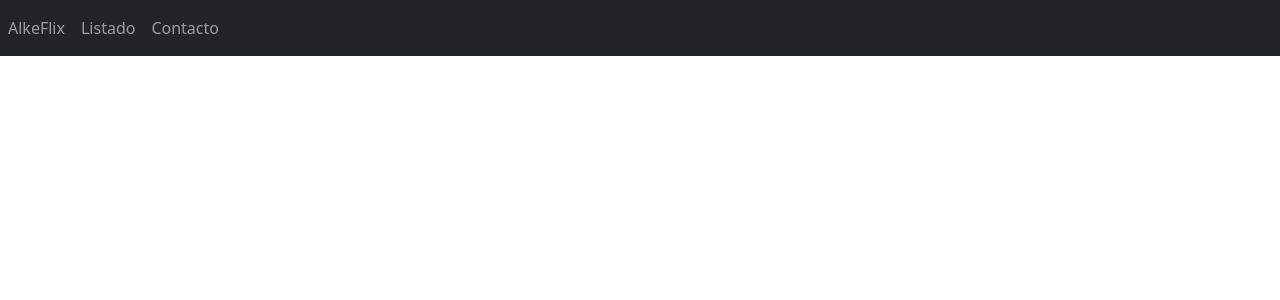
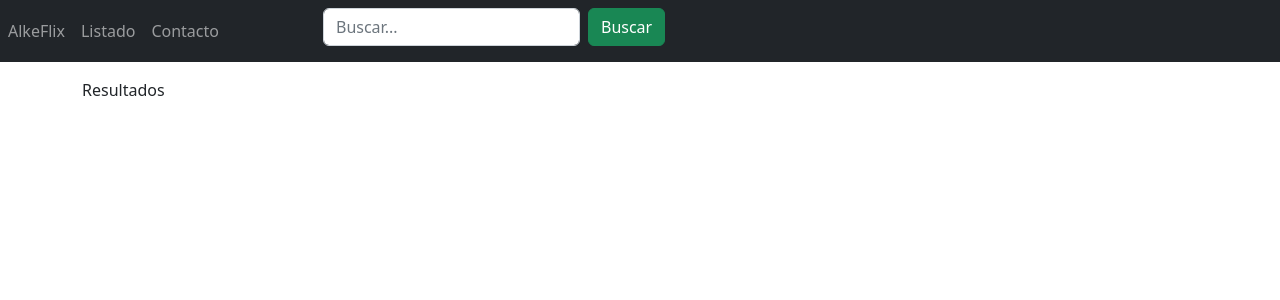
Before and after one commit to joni2000/challenge-react-alkemy-I, a React (Create React App) app: page /resultados in a window 1280 px wide. Shown: the top 300 px of the page. Built offline with nearby package versions, Linux system fonts and the light colour scheme.

Commit message:
armando el componente buscador

```diff
--- a/src/App.jsx
+++ b/src/App.jsx
@@ -5,7 +5,8 @@ import { Routes, Route } from "react-router-dom"
 import Listado from "./components/Listado";
 import Login from "./components/Login";
 import Header from "./components/Header";
-import  Detalle  from "./components/Detalle";
+import Detalle from "./components/Detalle";
+import Resultados from "./components/Resultados";
 
 
 /* Styles */
@@ -21,6 +22,7 @@ function App() {
                     <Route path="/" element={ <Login /> }/>
                     <Route path="/listado" element={ <Listado /> }/>
                     <Route path="/detalle" element={ <Detalle /> }/>
+                    <Route path="/resultados" element={<Resultados />}/>
                 </Routes>
             </div>
 
--- /dev/null
+++ b/src/components/Buscador.jsx
@@ -0,0 +1,29 @@
+import swAlert from "@sweetalert/with-react";
+import useNavigate from "react-router-dom";
+
+const Buscador = () => {
+
+    const submitHandler = (e) => {
+        e.preventDefault();
+        const keyword = e.currentTarget.keyword.value.trim();
+
+        if(keyword.length === 0) {
+            swAlert(<h5>Debes escribir una palabra clave</h5>);
+        } else if(keyword.length < 4) {
+            swAlert(<h5>Debes escribir mas de 4 caracteres</h5>);
+        } else {
+            <useNavigate />
+        }
+    }
+
+  return (
+    <form className="ms-5" onSubmit={ submitHandler }>
+        <label className="form-label me-2">
+            <input className="form-control" type="text" name="keyword" placeholder="Buscar..." />
+        </label>
+        <button className="btn btn-success mb-1" type='submit'>Buscar</button>
+    </form>
+  )
+}
+
+export default Buscador
--- a/src/components/Header.jsx
+++ b/src/components/Header.jsx
@@ -1,11 +1,12 @@
 import { NavLink  } from "react-router-dom"
+import Buscador from "./Buscador"
 
 const Header = () => {
     return (
         <nav className="navbar navbar-expand-sm navbar-dark bg-dark">
 
         <div className="navbar-collapse">
-            <div className="navbar-nav">
+            <div className="navbar-nav me-5">
 
                 <NavLink
                     className={ ({ isActive })=> `nav-item nav-link ${ isActive ? 'active' : '' }` }
@@ -28,6 +29,7 @@ const Header = () => {
                     Contacto
                 </NavLink>
             </div>
+            <Buscador />
         </div>
     </nav>
 
--- /dev/null
+++ b/src/components/Resultados.jsx
@@ -0,0 +1,8 @@
+
+const Resultados = () => {
+    return (
+        <div>Resultados</div>
+    )
+}
+
+export default Resultados
```
